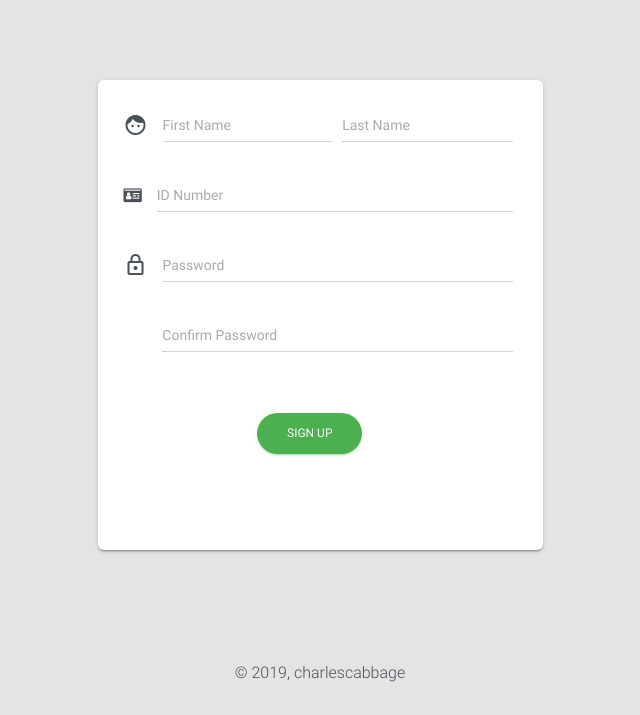
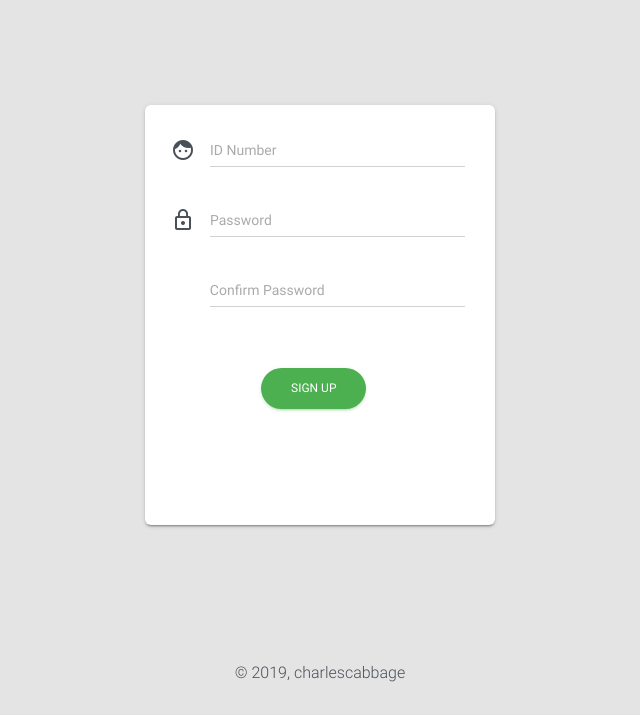
Before and after one commit to charles-mendoza/Cloud-Drive, a PHP site: page /signup.php in a window 1280 px wide. Shown: the part 85-800 px from the top of the page, without its empty margins (320-960 px from the left). Run offline with PHP 8.4, Linux system fonts and the light colour scheme.

Commit message:
removed name on signup

```diff
--- a/action.php
+++ b/action.php
@@ -40,8 +40,6 @@ case 'signup':
 
 	// escape user inputs for security
 	$id = mysqli_real_escape_string($mysqli, $_POST['id']);
-	$first_name = mysqli_real_escape_string($mysqli, $_POST['first_name']);
-	$last_name = mysqli_real_escape_string($mysqli, $_POST['last_name']);
 	$password = mysqli_real_escape_string($mysqli, $_POST['password']);
 
 	if ($password != $_POST['password_confirm']) {
@@ -57,7 +55,7 @@ case 'signup':
 	if ($hQuery->num_rows == 0) {
 		$salt = uniqid(mt_rand(), true);
 		$password = md5(md5($password).$salt);
-		$hQuery = $mysqli->query("INSERT INTO user VALUES('$id', '$first_name', '$last_name', '$password', '$salt', '2')");
+		$hQuery = $mysqli->query("INSERT INTO user VALUES('$id', '$password', '$salt', '2')");
 		if (!$hQuery) {
 			die("ERROR: ".$mysqli->error);
 		}
--- a/login.php
+++ b/login.php
@@ -13,14 +13,14 @@
             <?php } else if (isset($_GET['message']) && $_GET['message'] == "signup-success") { ?>
               <div class="alert alert-success alert-block">
                 <button type="button" class="close" data-dismiss="alert">×</button>
-                <strong>Successfully signed up! Please login.</strong>
+                <strong>Successfully signed up! Login to continue.</strong>
               </div>
             <?php } ?>
             <div class="card-body">
               <div class="input-group">
                 <div class="input-group-prepend">
                   <span class="input-group-text">
-                    <i class="fa fa-id-card"></i>
+                    <i class="material-icons">face</i>
                   </span>
                 </div>
                 <input id="id" type="text" class="form-control" name="id" pattern="[0-9]+" minlength="4" maxlength="9" placeholder="ID Number" required autofocus>
--- a/signup.php
+++ b/signup.php
@@ -11,8 +11,8 @@ include('includes/header.php');
 <div class="page-header">
   <div class="container">
     <div class="row">
-      <div class="col-lg-5 col-md-6 ml-auto mr-auto">
-        <div class="card card-login" style="min-height:470px">
+      <div class="col-lg-4 col-md-6 ml-auto mr-auto">
+        <div class="card card-login">
           <form class="form" role="form" method="post" action="action.php">
             <?php if (isset($_GET['error'])) { ?>
               <div class="alert alert-danger alert-block">
@@ -25,16 +25,6 @@ include('includes/header.php');
                 <div class="input-group-prepend">
                   <span class="input-group-text">
                     <i class="material-icons">face</i>
-                  </span>
-                </div>
-                <input type="text" id="first_name" name="first_name" class="form-control" placeholder="First Name" required autofocus>
-                &nbsp&nbsp&nbsp
-                <input type="text" id="last_name" name="last_name" class="form-control" placeholder="Last Name" required>
-              </div>
-              <div class="input-group">
-                <div class="input-group-prepend">
-                  <span class="input-group-text">
-                    <i class="fa fa-id-card"></i>
                   </span>
                 </div>
                 <input id="id" type="text" class="form-control" name="id" pattern="[0-9]+" minlength="4" maxlength="9" placeholder="ID Number" required>
```
